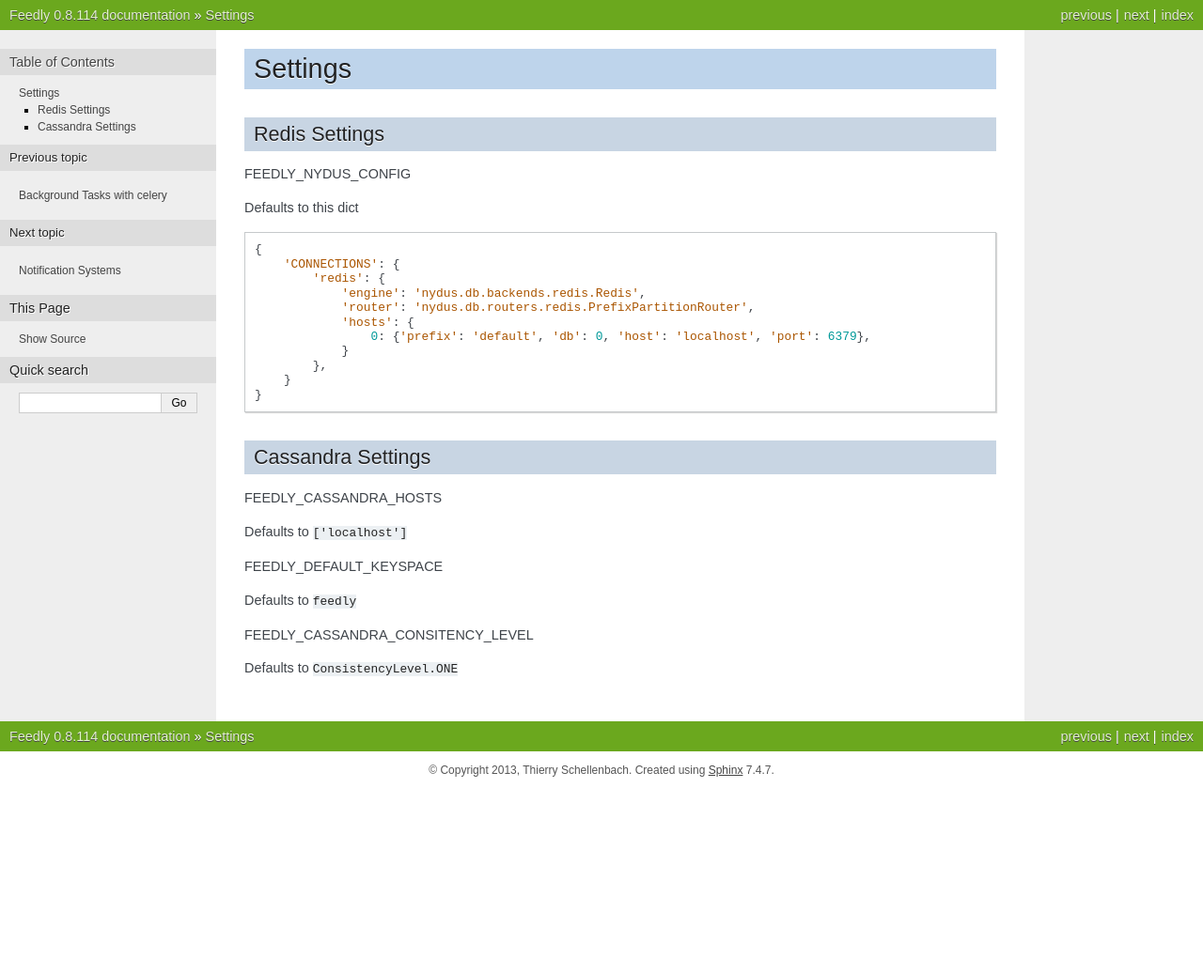
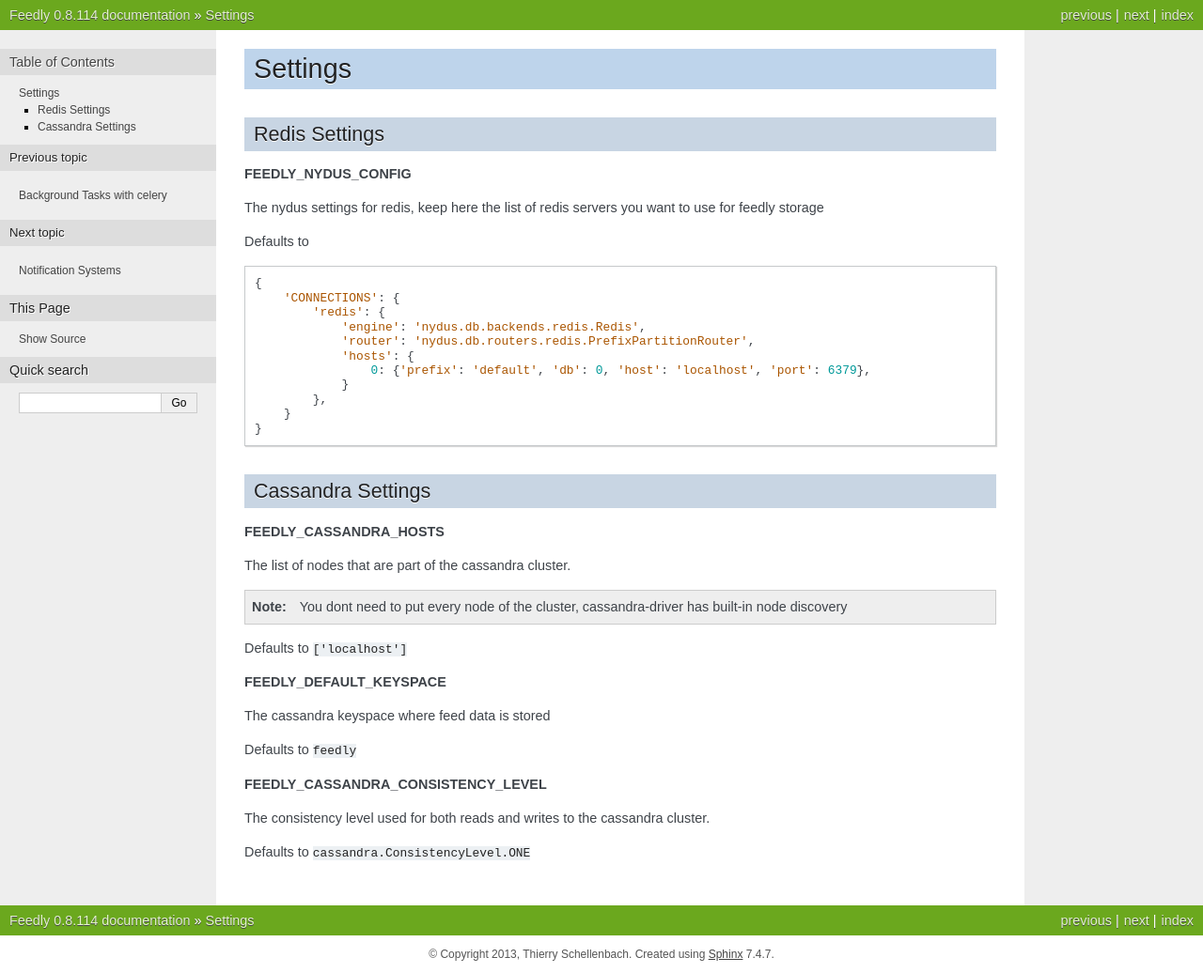
Before and after one commit to tschellenbach/Stream-Framework, a Sphinx documentation site: the page built from docs/settings.rst, in a window 1280 px wide. Shown: the whole page at 94% size. Built offline with Sphinx 7.4.7, drawn with Linux system fonts in a browser that asks for light colours; the version number is read from the project's files by our own code; before the commit the page ends 900 px from its top, so only the background shows below that.

Commit message:
explain settings, fix typo in consistency settings

```diff
--- a/docs/settings.rst
+++ b/docs/settings.rst
@@ -5,9 +5,11 @@ Settings
 Redis Settings
 **************
 
-FEEDLY_NYDUS_CONFIG
+**FEEDLY_NYDUS_CONFIG**
 
-Defaults to this dict
+The nydus settings for redis, keep here the list of redis servers you want to use for feedly storage
+
+Defaults to
 
 .. code-block:: python
 
@@ -26,14 +28,22 @@ Defaults to this dict
 Cassandra Settings
 ******************
 
-FEEDLY_CASSANDRA_HOSTS
+**FEEDLY_CASSANDRA_HOSTS**
+
+The list of nodes that are part of the cassandra cluster.
+
+.. note:: You dont need to put every node of the cluster, cassandra-driver has built-in node discovery
 
 Defaults to ``['localhost']``
 
-FEEDLY_DEFAULT_KEYSPACE
+**FEEDLY_DEFAULT_KEYSPACE**
+
+The cassandra keyspace where feed data is stored
 
 Defaults to ``feedly``
 
-FEEDLY_CASSANDRA_CONSITENCY_LEVEL
+**FEEDLY_CASSANDRA_CONSISTENCY_LEVEL**
 
-Defaults to ``ConsistencyLevel.ONE``
+The consistency level used for both reads and writes to the cassandra cluster.
+
+Defaults to ``cassandra.ConsistencyLevel.ONE``
```
Also changed, not shown: 2 other files.
